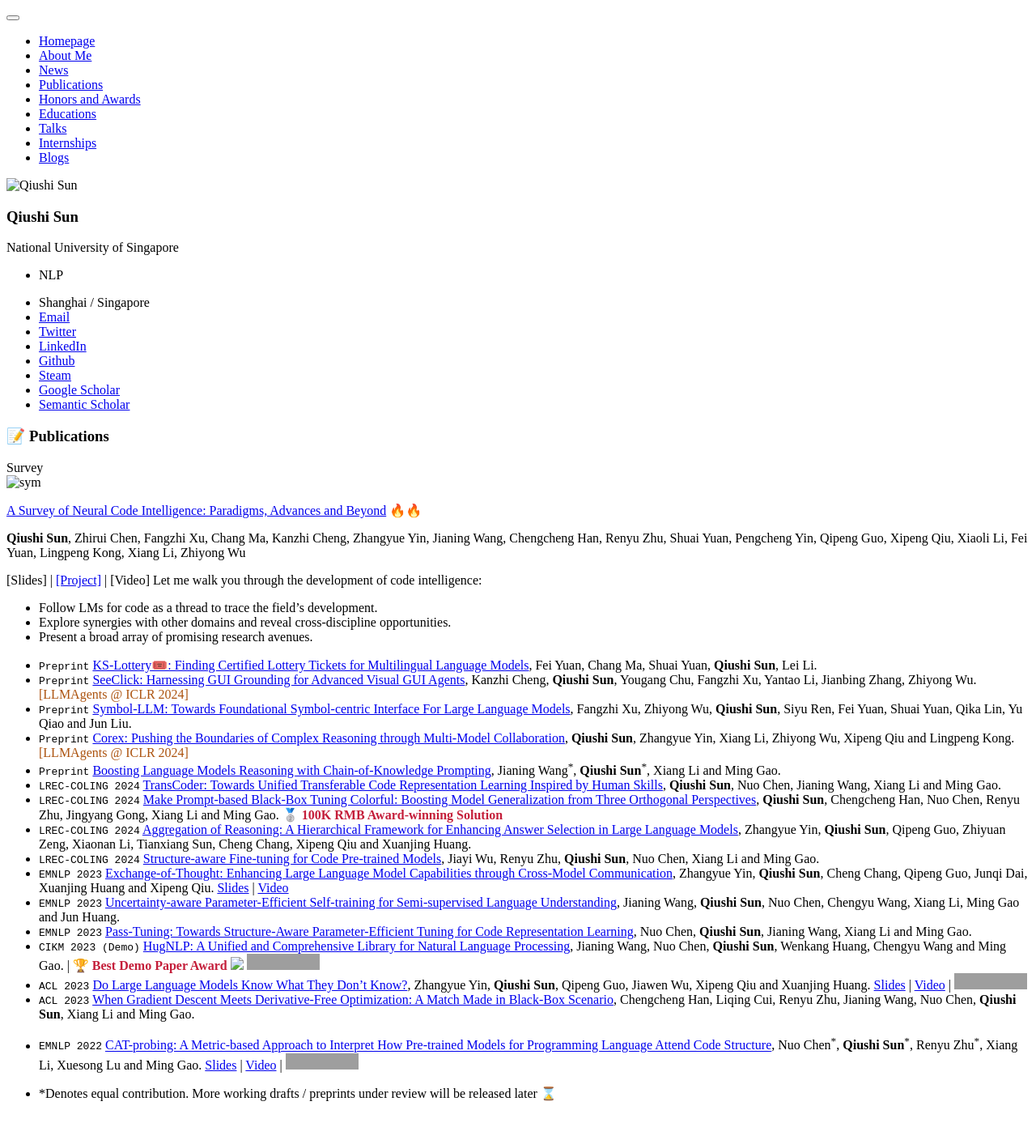
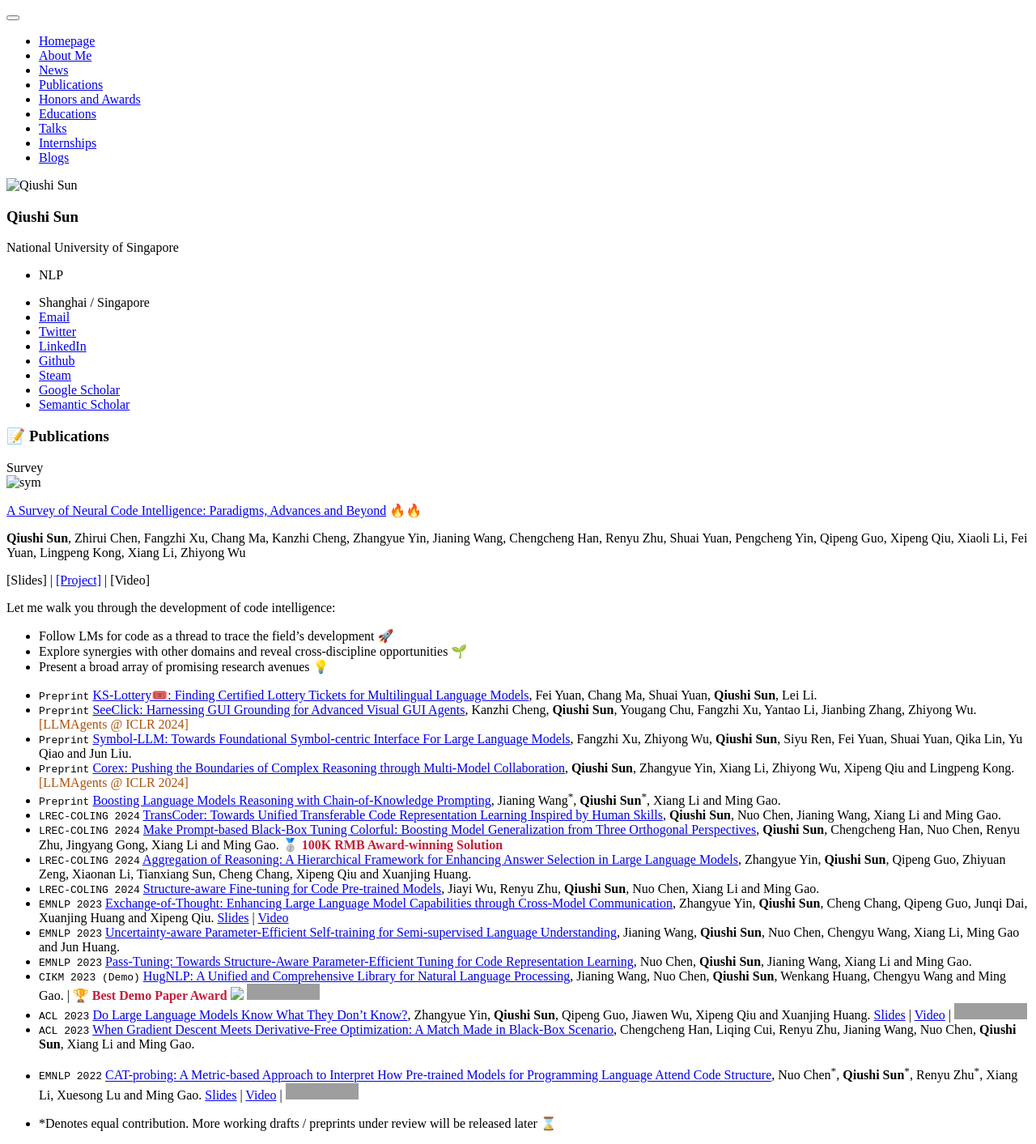
Before and after one commit to lixiang3776/lixiang3776.github.io, a Jekyll site: the page built from _pages/includes/pub.md, in a window 1280 px wide. Shown: the whole page at 81% size. Built offline with Jekyll 4.4.1, drawn with Linux system fonts in a browser that asks for light colours; our own code applies the rules of GitHub Pages for plain Markdown files; before the commit the page ends 1376 px from its top, so only the background shows below that; grey boxes are pictures that could not be loaded.

Commit message:
Update pub.md

```diff
--- a/_pages/includes/pub.md
+++ b/_pages/includes/pub.md
@@ -9,10 +9,11 @@
 
 [Slides] | [[Project]](https://github.com/QiushiSun/NCISurvey)  | [Video] <strong><span class='show_paper_citations' data='DhtAFkwAAAAJ:ALROH1vI_8AC'></span></strong>
 <!-- [![](https://img.shields.io/github/stars/QiushiSun/CodeAttention?style=social&label=Stars)](https://github.com/QiushiSun/CodeAttention) -->
+
 Let me walk you through the development of code intelligence:
-- Follow LMs for code as a thread to trace the field's development.
-- Explore synergies with other domains and reveal cross-discipline opportunities.
-- Present a broad array of promising research avenues.
+- Follow LMs for code as a thread to trace the field's development 🚀
+- Explore synergies with other domains and reveal cross-discipline opportunities 🌱
+- Present a broad array of promising research avenues 💡
 </div>
 </div>
 
```
